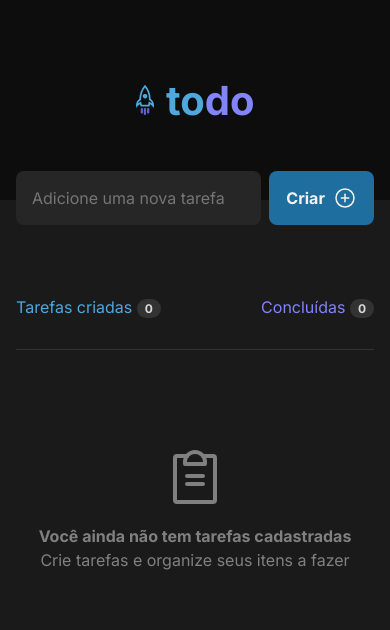
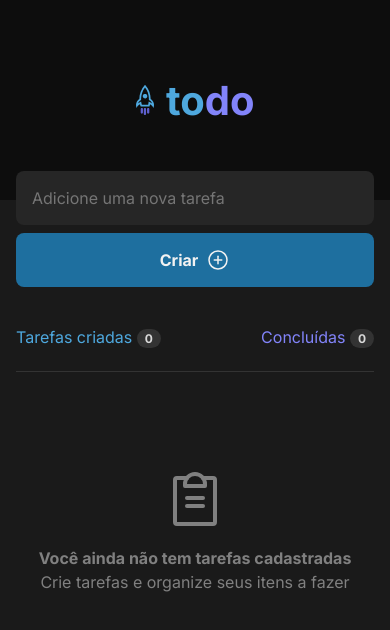
Before and after one commit to jp-freitas/todo-app, a React (Vite) app: page / in a window 390 px wide. Shown: the top 630 px of the page. Built offline with nearby package versions, Linux system fonts and the light colour scheme.

Commit message:
Improving the responsivity and some overflows

```diff
--- a/index.html
+++ b/index.html
@@ -1,5 +1,5 @@
 <!DOCTYPE html>
-<html lang="en">
+<html lang="pt-br">
 
 <head>
   <meta charset="utf-8" />
--- a/src/App.module.css
+++ b/src/App.module.css
@@ -1,6 +1,12 @@
 .container {
+  max-height: 100vh;
+}
+
+.containerTable {
   max-width: 70rem;
+  height: 100%;
   margin: 0 auto;
+  padding: 1rem;
   display: flex;
   flex-direction: column;
   align-items: center;
@@ -8,7 +14,7 @@
 }
 
 @media (max-width: 768px) {
-  .container {
+  .containerTable {
     padding: 1rem;
   }
 }
--- a/src/App.tsx
+++ b/src/App.tsx
@@ -2,13 +2,12 @@ import { Header } from "./components/Header";
 import styles from './App.module.css';
 import "./global.css";
 import { NewTask } from "./components/NewTask";
-import { TasksTable } from "./components/TasksTable";
 
 export function App() {
   return (
-    <div>
+    <div className={styles.container}>
       <Header />
-      <div className={styles.container}>
+      <div className={styles.containerTable}>
         <NewTask />
       </div>
     </div>
--- a/src/components/Header.module.css
+++ b/src/components/Header.module.css
@@ -6,6 +6,7 @@
   justify-content: center;
   flex-direction: row;
   background: var(--gray-700);
+  z-index: 1;
 }
 
 .header img {
--- a/src/components/NewTask.module.css
+++ b/src/components/NewTask.module.css
@@ -1,11 +1,13 @@
 .container {
   width: 100%;
-  margin: -1.7rem auto;
+  height: 100%;
+  margin: -3rem auto;
   display: flex;
   flex-direction: column;
   gap: 0.5rem;
   align-items: center;
   justify-content: center;
+  z-index: 1;
 }
 
 form {
@@ -14,10 +16,11 @@ form {
   gap: 0.5rem;
   align-items: center;
   justify-content: center;
+  z-index: 1;
 }
 
 form input {
-  width: 90%;
+  width: 100%;
   height: 54px;
   background: var(--gray-500);
   padding: 1rem;
@@ -27,8 +30,9 @@ form input {
 }
 
 form button {
-  width: 10%;
+  width: 15%;
   height: 54px;
+  padding: 0.65rem;
   border-radius: 8px;
   border: 0;
   background: var(--blue-dark);
@@ -62,11 +66,14 @@ form button svg {
     margin: -2.8rem auto;
   }
 
-  form input {
-    width: 70%;
+  form {
+    width: 100%;
+    display: flex;
+    align-items: center;
+    flex-direction: column;
   }
 
   form button {
-    width: 30%;
+    width: 100%;
   }
 }
--- a/src/components/TasksTable.module.css
+++ b/src/components/TasksTable.module.css
@@ -1,6 +1,7 @@
 .container {
-  margin: 4rem auto;
+  margin: 2rem auto;
   width: 100%;
+  height: 100%;
 }
 
 .header {
@@ -39,7 +40,56 @@
   width: 100%;
   margin-top: 2rem;
   border-radius: 8px;
-  display: grid;
-  grid-template-columns: 1fr;
+  display: flex;
+  flex-direction: column;
   gap: 1rem;
+  overflow-y: scroll;
 }
+
+@media screen and (min-height: 576px) {
+  .tasksList {
+    height: 18rem;
+  }
+}
+
+@media screen and (min-height: 720px) {
+  .tasksList {
+    height: 20rem;
+  }
+}
+
+@media screen and (min-height: 800px) {
+  .tasksList {
+    height: 28rem;
+  }
+}
+
+@media screen and (min-height: 850px) {
+  .tasksList {
+    height: 28rem;
+  }
+}
+
+@media screen and (min-height: 890px) {
+  .tasksList {
+    height: 31rem;
+  }
+}
+
+@media screen and (min-height: 890px) {
+  .tasksList {
+    height: 31rem;
+  }
+}
+
+@media screen and (min-height: 1080px) {
+  .tasksList {
+    height: 30rem;
+  }
+}
+
+@media screen and (min-height: 1200px) {
+  .tasksList {
+    height: 18rem;
+  }
+}
--- a/src/components/WithoutTasks.module.css
+++ b/src/components/WithoutTasks.module.css
@@ -1,7 +1,7 @@
 .withoutTasks {
   height: 100%;
   width: 100%;
-  margin-top: 2rem;
+  margin-top: 1.5rem;
   padding: 6rem 1rem;
   display: flex;
   flex-direction: column;
--- a/src/global.css
+++ b/src/global.css
@@ -28,6 +28,7 @@ body {
   background: var(--gray-600);
   color: var(--gray-100);
   -webkit-font-smoothing: antialiased;
+  overflow: hidden;
 }
 
 body,
```
